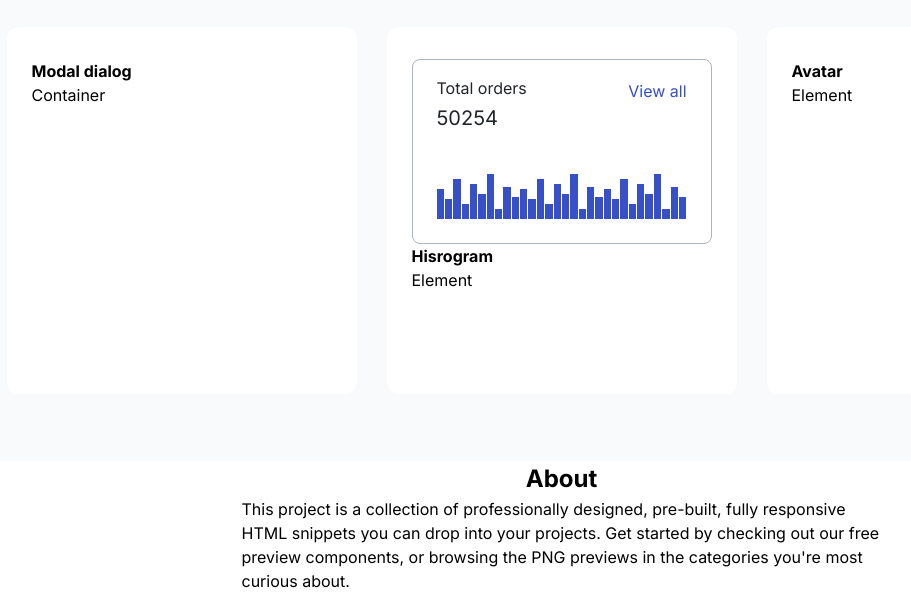
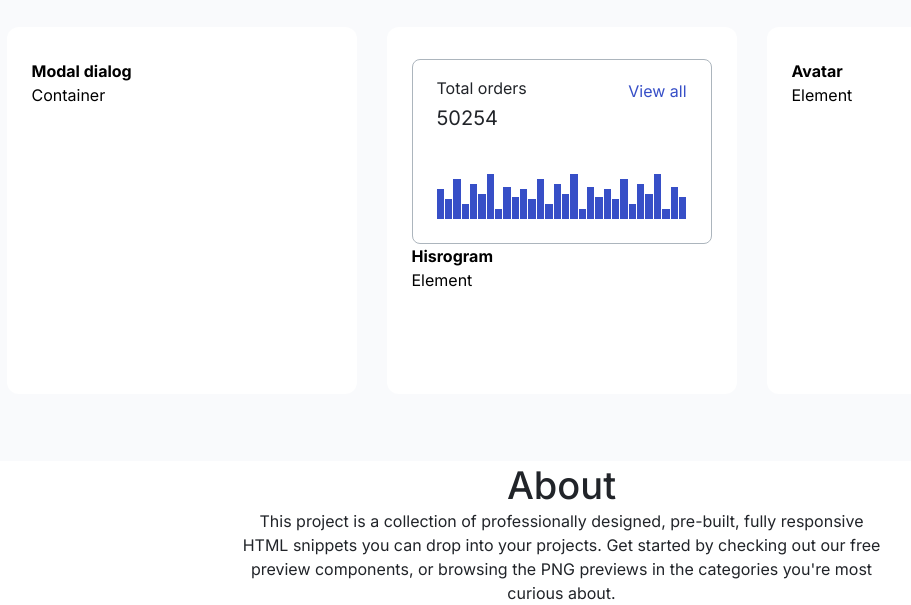
Before and after one commit to js-tasks-ru/htmlcss-20250123_alexandra-vyunnik, a website: page index.html in a window 1280 px wide. Shown: the part 605-1210 px from the top of the page, without its empty margins (71-982 px from the left). Drawn offline with Linux system fonts and the light colour scheme.

Commit message:
upgrade layout for component page, upgrade footer for main page

```diff
--- a/components/component/component.css
+++ b/components/component/component.css
@@ -1,7 +1,7 @@
 .component {
     background-color: var(--white);
     border-radius: 8px;
-    padding: 32px 477px 0 48px;
+    padding: 32px 48px;
     font-style: normal;
     font-weight: 400;
     font-size: 28px;
--- a/components/container/container.css
+++ b/components/container/container.css
@@ -2,3 +2,8 @@
     margin: 0 auto;
     max-width: 1110px;
 }
+
+.container_inner {
+    margin: 0 auto;
+    max-width: 1110px;
+}
--- a/components/footer/footer.css
+++ b/components/footer/footer.css
@@ -1,18 +1,32 @@
-.footer {
-    margin: 0 auto;
-    max-width: 640px;
+.footer__container {
+    background-color: var(--white);
 }
 
 .footer__title {
     text-align: center;
+    font-style: normal;
+    font-weight: 500;
+    font-size: 38px;
+    line-height: 48px;
+    color: var(--black);
 }
 
-.footer__discription {
+.footer__description {
+    margin: 0 auto;
     text-align: center;
+    font-style: normal;
+    font-weight: 400;
+    font-size: 16px;
+    line-height: 24px;
+    color: var(--black);
+    max-width: 640px;
+}
+
+.footer_inner {
+    background-color: var(--grey-5);
 }
 
 .footer__text {
-    background-color: var(--grey-5);
     text-align: center;
     font-style: normal;
     font-weight: 500;
@@ -21,4 +35,5 @@
     letter-spacing: 0.04em;
     text-transform: uppercase;
     color: var(--grey-3);
+
 }
--- a/components/main-section/main-section.css
+++ b/components/main-section/main-section.css
@@ -1,6 +1,5 @@
 .main-section {
-    background-color: var(--grey-5
-    );
+    background-color: var(--grey-5);
     padding-top: 67px;
     padding-bottom: 67px;
 }
@@ -11,7 +10,7 @@
     flex-wrap: wrap;
 }
 
-.main-section_inner {
+.main-section_inner-grid {
     display: grid;
     grid-template-columns: auto 1fr;
     width: 100%;
--- a/index.html
+++ b/index.html
@@ -101,8 +101,10 @@
                 </div>
             </main>
             <footer class="footer">
-                <h2 class="footer__title">About</h2>
-                <p class="footer__description">This project is a collection of professionally designed, pre-built, fully responsive HTML snippets you can drop into your projects. Get started by checking out our free preview components, or browsing the PNG previews in the categories you're most curious about.</p>
+                <div class="footer__container">
+                    <h2 class="footer__title">About</h2>
+                    <p class="footer__description">This project is a collection of professionally designed, pre-built, fully responsive HTML snippets you can drop into your projects. Get started by checking out our free preview components, or browsing the PNG previews in the categories you're most curious about.</p>
+                </div>
             </footer>
         </div>
     </body>
```
Also changed, not shown: pages/template.html (+7 -1 lines).
